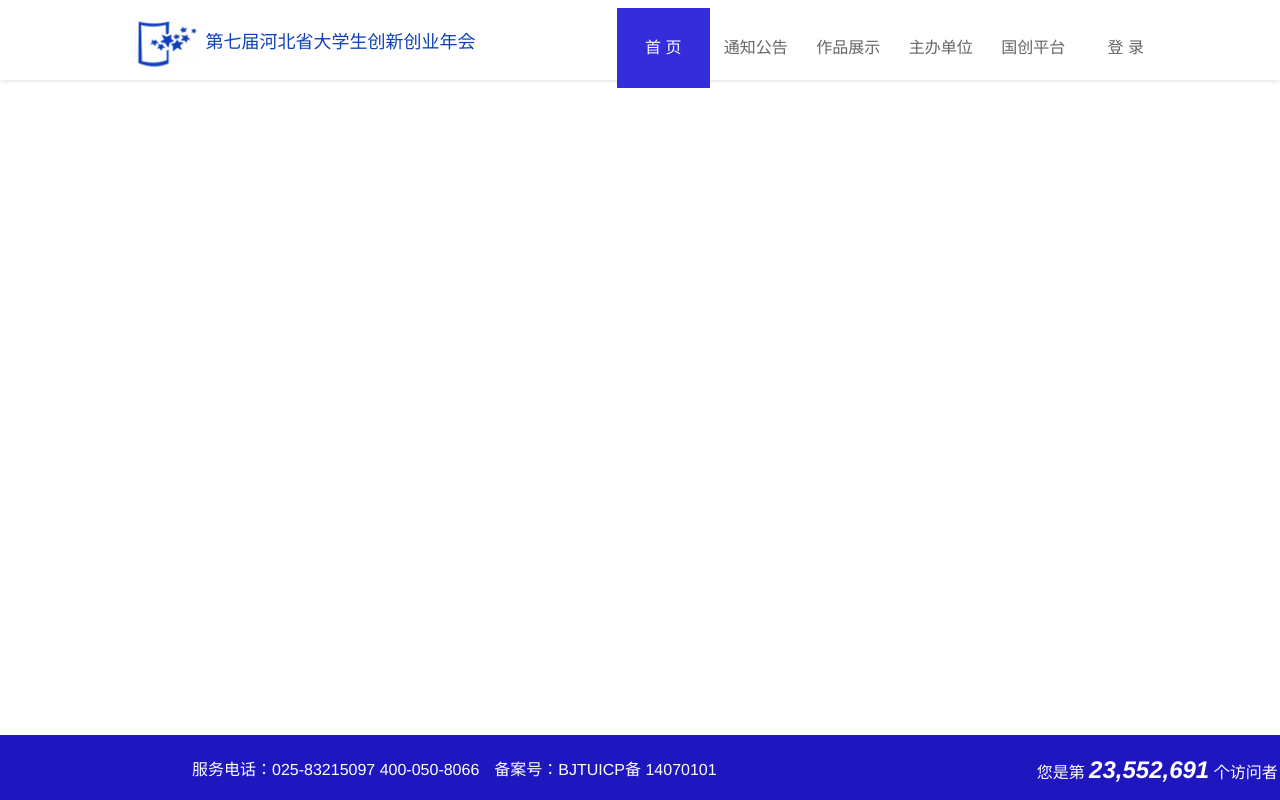
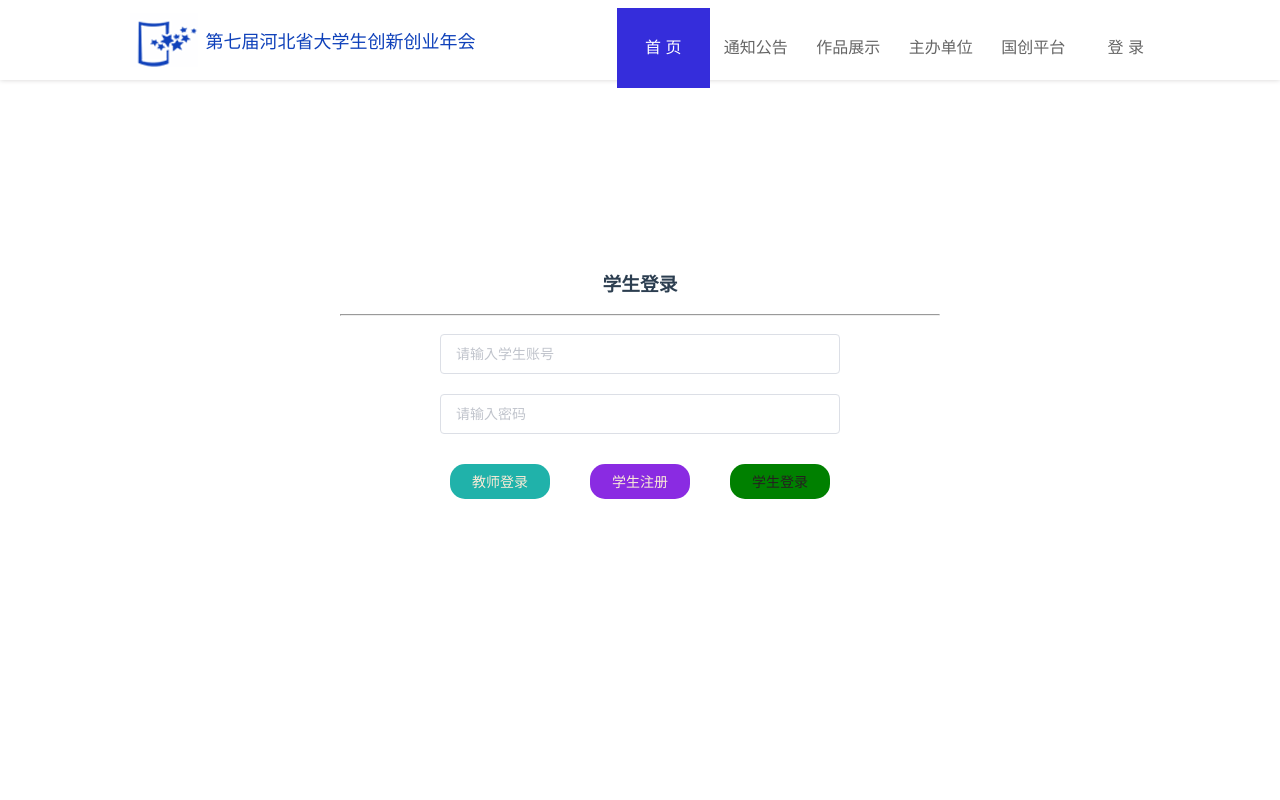
Before and after one commit to NEUQ-ACM/Innovative-annual-website, a Vue app in the folder front-end/innovation/: page /Login in a window 1280 px wide. Shown: the top 800 px of the page. Built offline with nearby package versions, Linux system fonts and the light colour scheme.

Commit message:
更新登录组件及配置对应路由

```diff
--- a/front-end/innovation/src/components/Header.vue
+++ b/front-end/innovation/src/components/Header.vue
@@ -3,7 +3,7 @@
     <div class="container">
       <div class="headerLogo">
         <a href="">
-          <img src="@/assets/images/headerLogo.jpg">
+          <img src="@/assets/images/headerLogo.jpg" >
           <span>第七届河北省大学生创新创业年会</span>
         </a>
       </div>
@@ -35,9 +35,9 @@
             </a>
           </li>
           <li>
-            <span>
+            <a href="/Login">
               <span>登 录</span>
-            </span>
+            </a>
           </li>
         </ul>
       </nav>
@@ -46,8 +46,8 @@
 </template>
 <script>
 export default {
-  name: 'Header',
-}
+  name: "Header",
+};
 </script>
 <style scoped>
 header {
--- a/front-end/innovation/src/router/index.js
+++ b/front-end/innovation/src/router/index.js
@@ -4,6 +4,7 @@ import Home from '../views/Home.vue'
 import News from "../views/News"
 import Gallery from "../views/Gallery"
 import Organizer from "../views/Organizer"
+import Login from '@/views/Login.vue'
 
 Vue.use(VueRouter)
 
@@ -28,7 +29,11 @@ const routes = [
     name: 'Organizer',
     component: Organizer
   },
-
+  {
+    path: '/Login',
+    name: 'Login',
+    component: Login
+  },
 ]
 
 const router = new VueRouter({
--- /dev/null
+++ b/front-end/innovation/src/views/Login.vue
@@ -0,0 +1,126 @@
+<template>
+  <el-container>
+    <el-main>
+      <div class="loginMain">
+        <div class="inputMain" ref="inputMain">
+          <div class="studentMain">
+            <h3>学生登录</h3>
+            <hr />
+            <el-input
+              v-model="studyUser"
+              placeholder="请输入学生账号"
+            ></el-input>
+            <el-input
+              placeholder="请输入密码"
+              v-model="studyPassword"
+              show-password
+            ></el-input>
+            <div class="interfaceBtn">
+          <button @click="changeLogin()">教师登录</button>
+          <button>学生注册</button>
+          <button>学生登录</button>
+        </div>
+          </div>
+          <div class="teacherMain">
+            <h3>教师登录</h3>
+            <hr />
+            <el-input
+              v-model="teacherUser"
+              placeholder="请输入教师账号"
+            ></el-input>
+            <el-input
+              placeholder="请输入密码"
+              v-model="teacherPassword"
+              show-password
+            ></el-input>
+            <div class="interfaceBtn">
+          <button @click="changeLogin()">学生登录</button>
+          <button>教师注册</button>
+          <button>教师登录</button>
+        </div>
+          </div>
+        </div>
+      </div>
+    </el-main>
+  </el-container>
+</template>
+
+<script>
+export default {
+  name: "Login",
+  data() {
+    return {
+      studyUser: "",
+      studyPassword: "",
+      teacherUser:"",
+      teacherPassword:"",
+      teacherLogin: false, //false代表学生操作界面true代码教师操作界面
+    };
+  },
+  methods: {
+    changeLogin() {
+      if (this.teacherLogin) {
+        this.$refs.inputMain.style.transform = "translateX(0px)";
+        this.teacherLogin = !this.teacherLogin;
+      } else {
+        this.$refs.inputMain.style.transform = "translateX(-600px)";
+        this.teacherLogin = !this.teacherLogin;
+      }
+    },
+  },
+};
+</script>
+
+<style scoped>
+.loginMain {
+  height: 600px;
+  width: 600px;
+  margin: 150px auto 20px auto;
+  overflow: hidden;
+}
+.inputMain {
+  position: relative;
+  width: 600px;
+  height: 200px;
+  transition: 0.5s;
+}
+.loginMain .studentMain {
+  height: 200px;
+  width: 600px;
+  display: inline-block;
+}
+.loginMain .teacherMain {
+  position: absolute;
+  top: 0px;
+  left: 600px;
+  display: inline-block;
+  height: 200px;
+  width: 600px;
+}
+.el-input {
+  margin: 10px 0;
+  width: 400px;
+  height: 40px;
+}
+.interfaceBtn button {
+  margin: 20px;
+  width: 100px;
+  height: 35px;
+  border-radius: 15px;
+  line-height: 20px;
+  font-size: 14px;
+  border: none;
+}
+.interfaceBtn button:nth-child(1) {
+  background-color: lightseagreen;
+  color: antiquewhite;
+}
+.interfaceBtn button:nth-child(2) {
+  background-color: blueviolet;
+  color: antiquewhite;
+}
+.interfaceBtn button:nth-child(3) {
+  background-color: green;
+  color: rgb(37, 32, 32);
+}
+</style>
```
Also changed, not shown: 1 other file (tests, documents, lock files or other folders).
